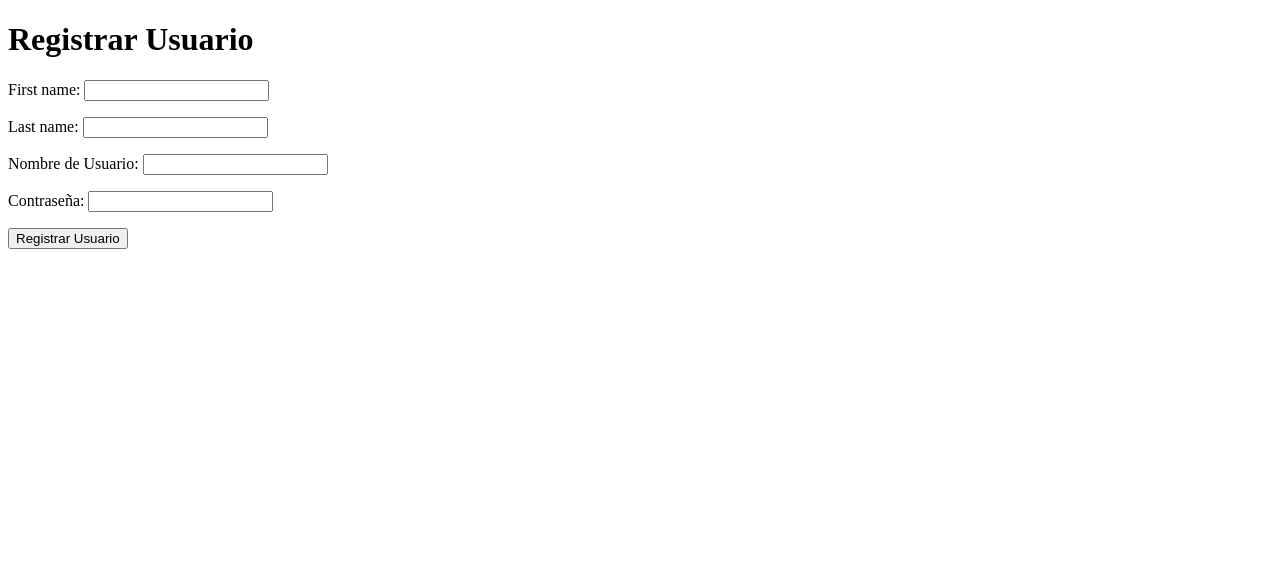
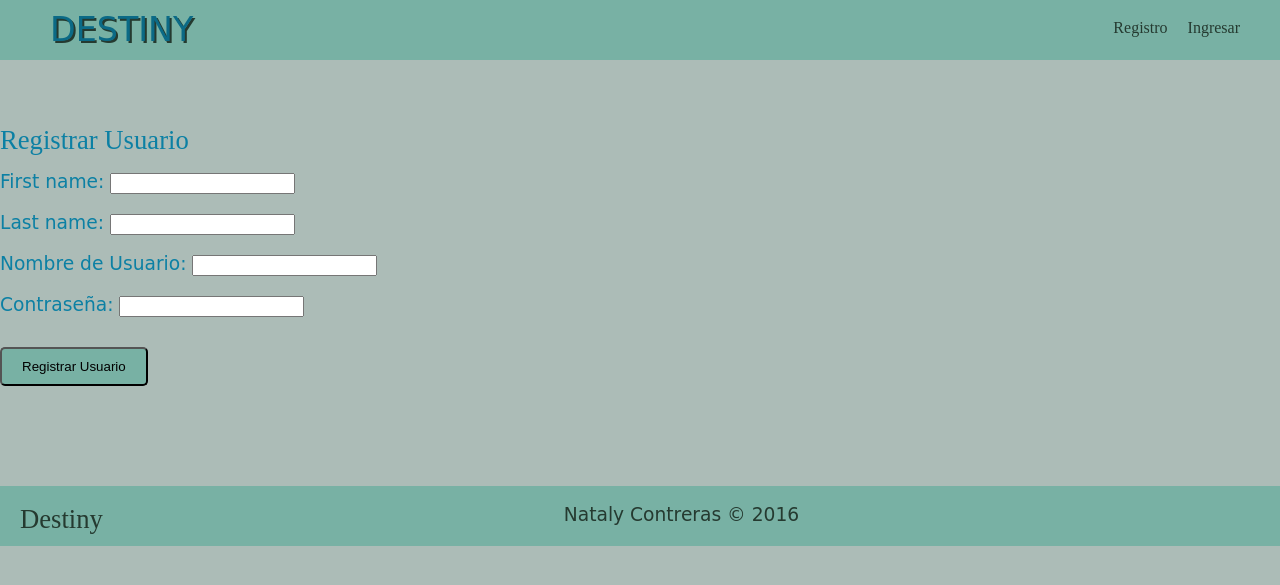
Before and after one commit to Lapicher/WorldHero_Python, a Django app: page /register in a window 1280 px wide. Shown: the top 585 px of the page. Run offline with Django 3.2, Linux system fonts and the light colour scheme; some libraries are stand-ins or nearby versions; some web fonts are replaced.

Commit message:
se agrega al settings la url de login, se crea archivo en blanco de login html, y se implementa el estilo base a la plantilla de registro de usuario

```diff
--- a/blog/views.py
+++ b/blog/views.py
@@ -1,9 +1,11 @@
+from django.contrib.auth.decorators import login_required
 from django.contrib.auth.models import User
 from django.http import HttpResponse
 from django.http import HttpResponseNotFound
 from django.shortcuts import render, get_object_or_404, redirect
 
 # Create your views here.
+from django.utils.decorators import method_decorator
 from django.views import View
 
 from blog.forms import BlogForm
@@ -22,6 +24,7 @@ class HomeRedirect(View):
 
 
 class HomeView(View):
+    @method_decorator(login_required())
     def get(self, request):
         """
         Renderiza el home con un listado de los blogs.
--- /dev/null
+++ b/src/scss/_menu.scss
@@ -0,0 +1,3 @@
+.ocultarBuscar{
+    display: none;
+}
--- /dev/null
+++ b/src/scss/_registro.scss
@@ -0,0 +1,18 @@
+.registro_user{
+    display: block;
+    position: relative;
+    top: 100px;
+
+    p{
+        padding-top: 20px;
+    }
+    button{
+        margin-top: 30px;
+        padding: 10px 20px;
+        background-color: $color-brackground-header;
+        border-radius: 5px;
+        &:hover{
+            background-color: $color-hover;
+        }
+    }
+}
--- a/src/scss/style.scss
+++ b/src/scss/style.scss
@@ -14,4 +14,6 @@
 @import "plantilla-detalle";
 @import "crea-post";
 @import "profile";
+@import "registro";
+@import "menu";
 //@import "apply-sprite";
--- /dev/null
+++ b/users/templates/users/login.html
@@ -0,0 +1 @@
+{% extends 'base.html' %}
--- a/users/templates/users/register.html
+++ b/users/templates/users/register.html
@@ -1,3 +1,5 @@
+{% extends 'base.html' %}
+
 <!DOCTYPE html>
 <html lang="en">
 <head>
@@ -5,6 +7,12 @@
     <title>Title</title>
 </head>
 <body>
+
+{% block posts %}
+    {% block ocultaCreaPost %} ocultarBotonCrear {% endblock %}
+    {% block ocultarBuscar %}ocultarBuscar{% endblock %}
+
+    <div class="registro_user">
 
 
         <h1>Registrar Usuario</h1>
@@ -15,6 +23,5 @@
             {{ form.as_p }}
             <button type="submit">Registrar Usuario</button>
         </form>
-
-</body>
-</html>
+    </div>
+{% endblock %}
--- a/worldhero/settings.py
+++ b/worldhero/settings.py
@@ -148,3 +148,5 @@ LOGGING = {
         },
     }
 }
+
+LOGIN_URL = '/login'
--- a/worldhero/templates/base.html
+++ b/worldhero/templates/base.html
@@ -10,7 +10,25 @@
 </head>
 <body class="{% block cambiarFondo %}{% endblock %}">
 
-    {% include "includes/menu.html" %}
+    <header>
+      <span class="icon-sandwich"></span>
+      <h1 class="titulo">Destiny</h1>
+      <span class="icon-lupa"></span>
+    </header>
+    <!-- Encabezado --->
+    <div class="header">
+        <div class="row superior">
+            <div class="access">
+              <a href="#login" class="login">Ingresar</a>
+              <a href="/register" class="register">Registro</a>
+            </div>
+            <div class="row {% block ocultarBuscar %}{% endblock %}">
+                <input class="txt-buscar" type="search" placeholder="Buscar..">
+            </div>
+        </div>
+    </div>
+
+
     <div class="categorias">
         <div class="inferior">
             <nav class="navbar">
```
Also changed, not shown: worldhero/templates/includes/menu.html (deleted, +0 -17 lines), worldhero/static/css/style.css. Lines whose indentation alone changed are shown as unchanged.
